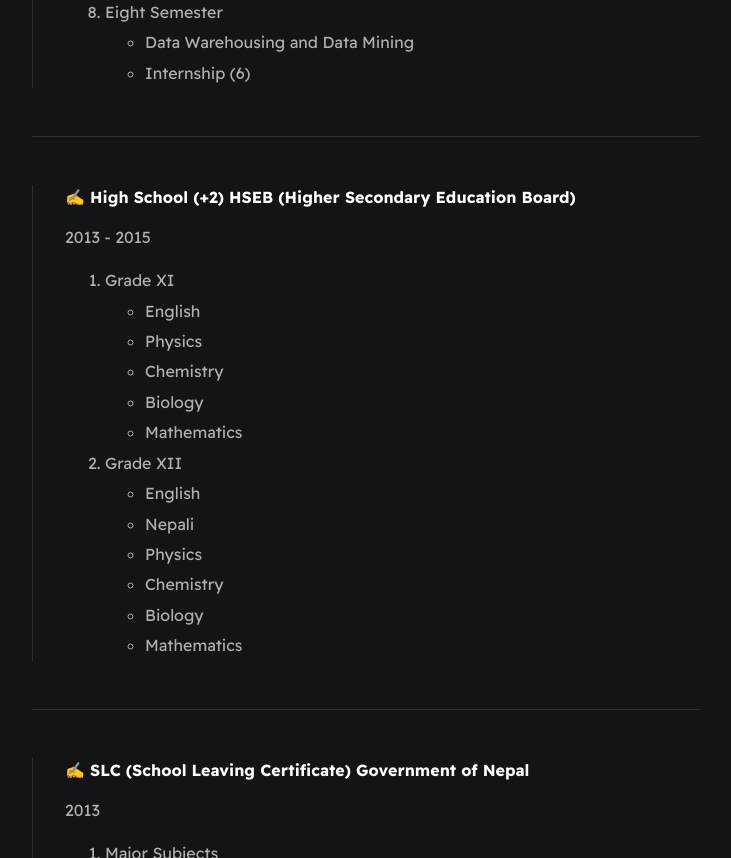
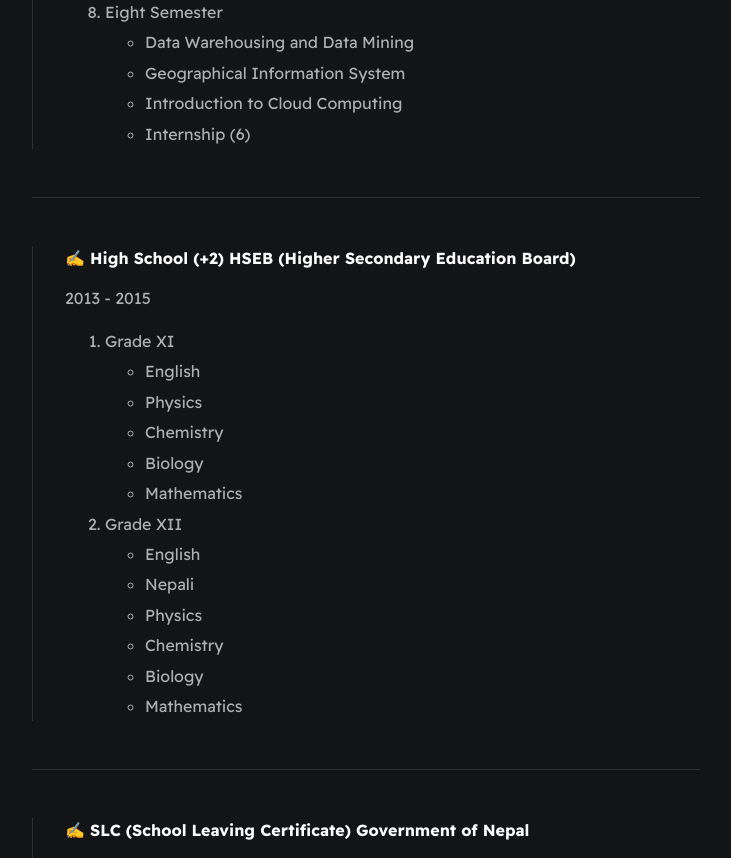
Before and after one commit to thapaujwal/thapaujwal.github.io, a plain HTML site: page index.html in a window 1280 px wide. Shown: the part 5634-6492 px from the top of the page, without its empty margins (274-1005 px from the left). Drawn offline with Linux system fonts and the light colour scheme.

Commit message:
add missing subject on 8 sem

```diff
--- a/index.html
+++ b/index.html
@@ -241,6 +241,8 @@
                         <li>Eight Semester</li>
                         <ul>
                             <li>Data Warehousing and Data Mining</li>
+                            <li>Geographical Information System </li>
+                            <li>Introduction to Cloud Computing</li>
                             <li>Internship (6)</li>
                         </ul>
                     </ol>
```
